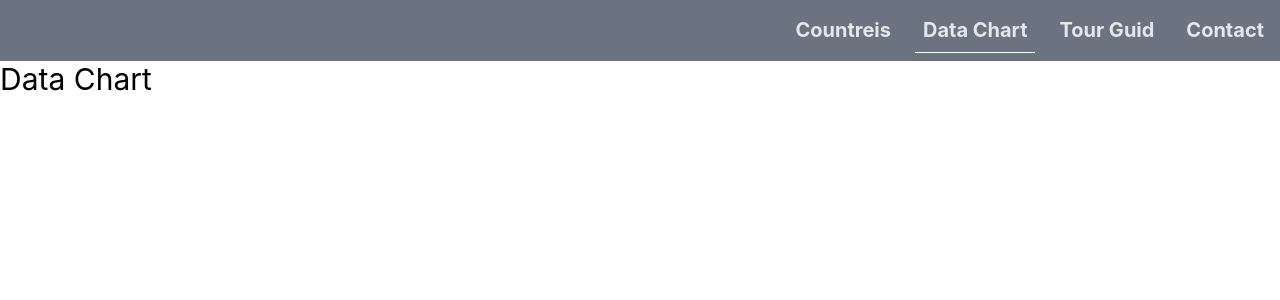
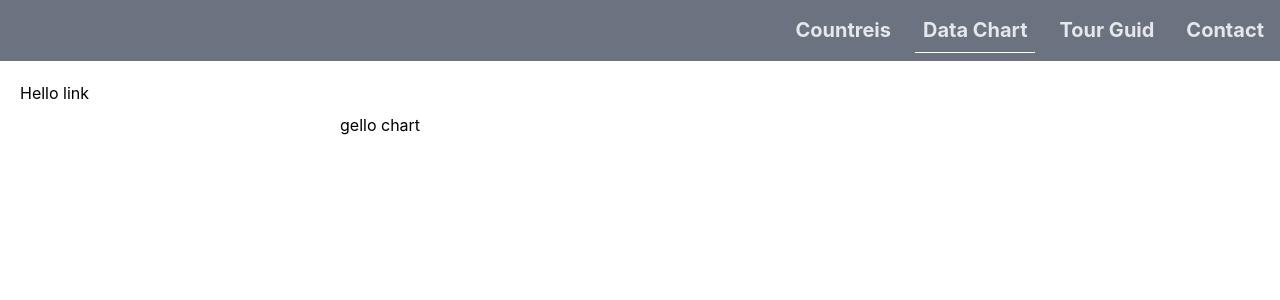
Before and after one commit to osama2kabdullah/router-practice, a React (Create React App) app: page /chart in a window 1280 px wide. Shown: the top 300 px of the page. Built offline with nearby package versions, Linux system fonts and the light colour scheme.

Commit message:
body background color add complete

```diff
--- a/src/App.js
+++ b/src/App.js
@@ -1,4 +1,3 @@
-import logo from './logo.svg';
 import './App.css';
 import Header from './components/Header';
 import { Route, Routes } from 'react-router-dom';
@@ -13,12 +12,14 @@ function App() {
     <div>
       <Header></Header>
       <Routes>
+        {/* countries */}
         <Route path='/' element={<Countries></Countries>}>
           <Route path='/:countryDetails' element={<CountryDetail></CountryDetail>}>
           </Route>
         </Route>
+        {/* chart */}
+        <Route path='/chart' element={<DataChart></DataChart>}></Route>
 
-        <Route path='/chart' element={<DataChart></DataChart>}></Route>
         <Route path='/tourguid' element={<Guide></Guide>}></Route>
         <Route path='/contact' element={<Contact></Contact>}></Route>
       </Routes>
--- a/src/components/Countries.js
+++ b/src/components/Countries.js
@@ -7,7 +7,7 @@ const Countries = () => {
     const [datas, setDatas] = useLoadData('https://restcountries.com/v3.1/all');
     console.log(datas);
     return (
-        <div style={{display: 'grid', gridTemplateColumns: '20% 80%'}} className='m-5'>
+        <div style={{display: 'grid', gridTemplateColumns: '20% 80%'}} className='m-5 bg-gray-100'>
             <div className='flex flex-col'>
                 {
                     datas.map(country=><SideLinks to={`/${country.ccn3}`}>{country.name.common}</SideLinks>)
--- a/src/components/DataChart.js
+++ b/src/components/DataChart.js
@@ -2,8 +2,13 @@ import React from 'react';
 
 const DataChart = () => {
     return (
-        <div>
-            <h1 className='text-3xl'>Data Chart</h1>
+        <div style={{display: 'grid', gridTemplateColumns: '20% 80%'}} className='m-5'>
+            <div className='flex flex-col'>
+                <h1>Hello link</h1>
+            </div>
+            <div className='ml-10 p-8 h-screen' style={{position: 'sticky', top:0, }}>
+                gello chart
+            </div>
         </div>
     );
 };
```
